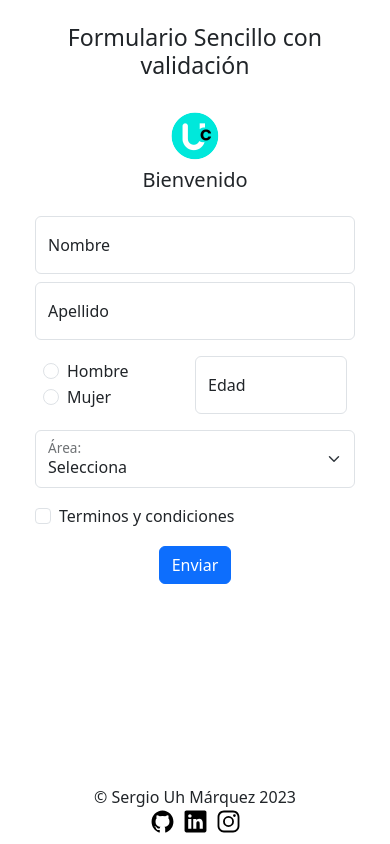
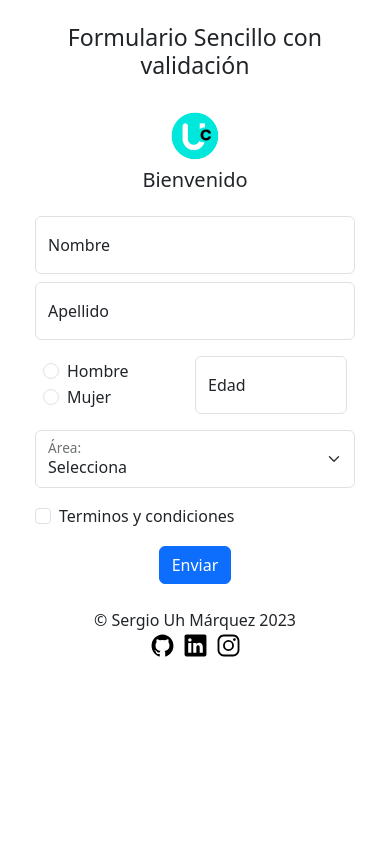
Before and after one commit to Imsergio/Proyecto3-Formulario, a plain HTML site: page index.html in a window 390 px wide. Drawn offline with nearby package versions, Linux system fonts and the light colour scheme.

Commit message:
agregando links a redes y ajuste a footer

```diff
--- a/index.html
+++ b/index.html
@@ -104,9 +104,9 @@
         &copy; Sergio Uh Márquez 2023
       </p>
       <div class="d-flex redes col-12 col-sm-6 gap-2">
-        <img style="width: 25px;" src="./images/logo-github.svg" alt="Logo Github">
-        <img style="width: 25px;" src="./images/logo-linkedin.svg" alt="Logo Github">
-        <img style="width: 25px;" src="./images/logo-instagram.svg" alt="Logo Github">
+        <a href="https://github.com/Imsergio"><img style="width: 25px;" src="./images/logo-github.svg" alt="Logo Github"></a>
+        <a href="https://www.linkedin.com/in/sergiouhmarquez/"><img style="width: 25px;" src="./images/logo-linkedin.svg" alt="Logo Github"></a>
+        <a href="https://www.instagram.com/sergio_uhmarquez/"><img style="width: 25px;" src="./images/logo-instagram.svg" alt="Logo Github"></a>
       </div>
     </div>
 
--- a/style.css
+++ b/style.css
@@ -1,3 +1,6 @@
+body{
+  height: 100vh;
+}
 .content {
   align-items: center;
 }
@@ -13,7 +16,7 @@ form {
 footer{
   position: absolute;
   bottom: 0;
-  padding: 10px;
+  padding: 15px;
 }
 .copy{
   margin: 0;
@@ -29,4 +32,11 @@ footer{
   .redes,.copy{
     justify-content: center;
   }
+  body{
+    height: auto;
+  }
+  footer{
+    position: relative;
+    padding: 0 15px;
+  }
 }
```
